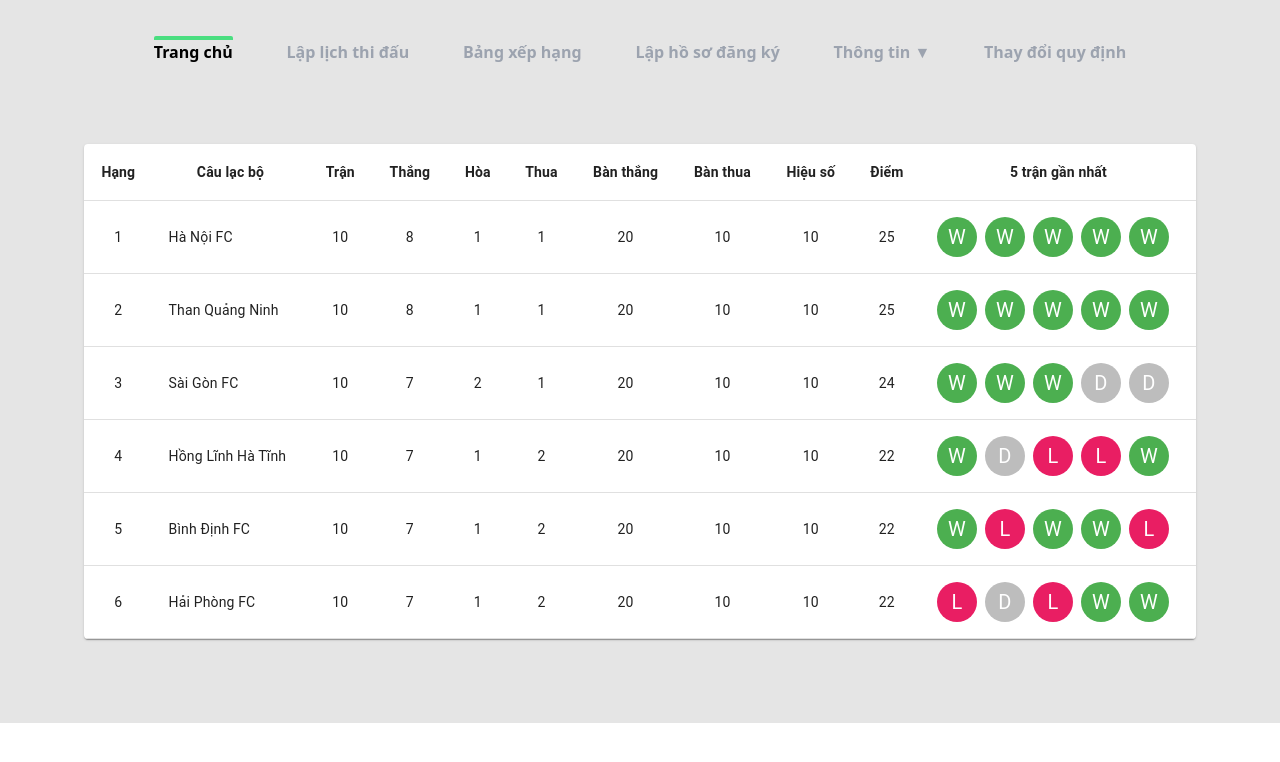
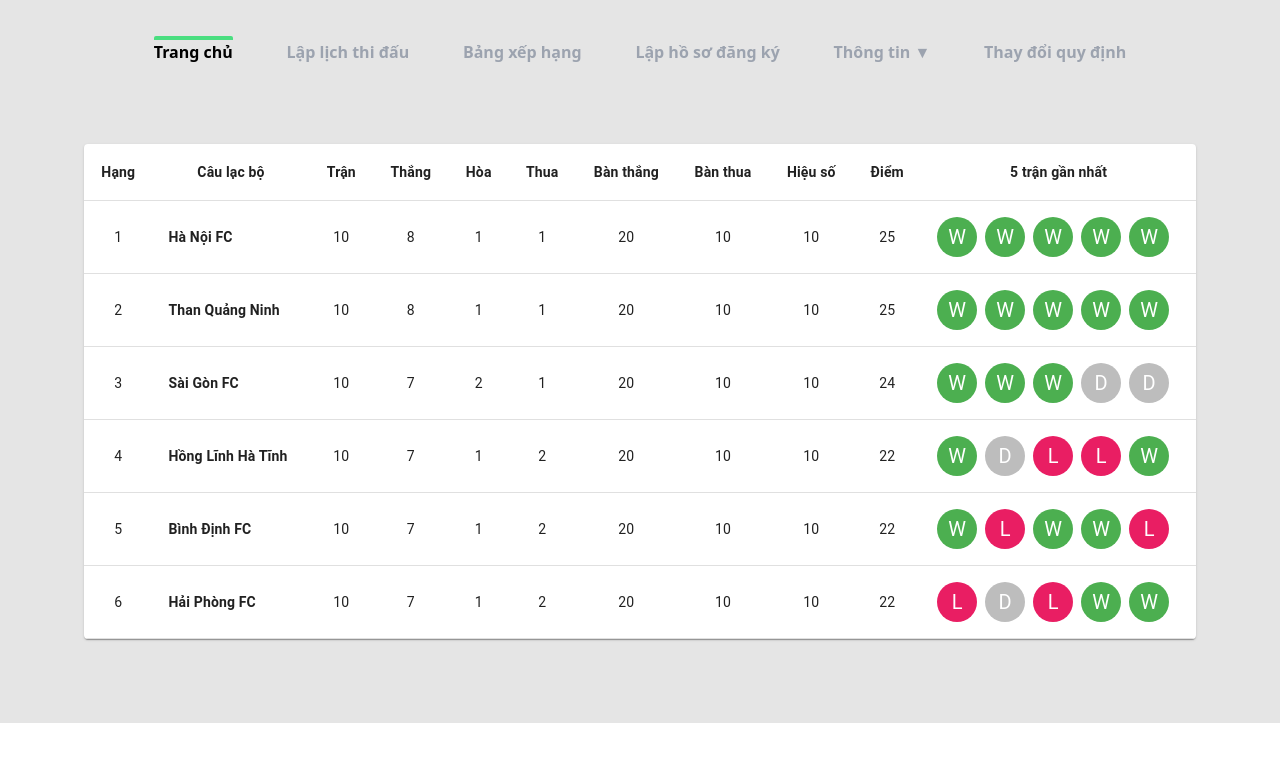
Before and after one commit to let-me-out-HCMUS/introSE, a React (Vite) app in the folder client/admin/: page /rank in a window 1280 px wide. Shown: the top 762 px of the page. Built offline with nearby package versions, Linux system fonts and the light colour scheme.

Commit message:
add link to Rankpage

```diff
--- a/client/admin/src/features/ranking/RankTable.jsx
+++ b/client/admin/src/features/ranking/RankTable.jsx
@@ -9,6 +9,7 @@
 import Paper from "@mui/material/Paper";
 import Avatar from "@mui/material/Avatar";
 import Stack from "@mui/material/Stack";
+import { Link } from "react-router-dom";
 
 function renderResult(row) {
   return row.map((result, index) => {
@@ -66,7 +67,11 @@
               <TableCell component="th" scope="row" align="center">
                 {index + 1}
               </TableCell>
-              <TableCell>{row.club}</TableCell>
+              <TableCell>
+                <Link to={`/clubs/${row.id}`}>
+                  <b>{row.club}</b>
+                </Link>
+              </TableCell>
               <TableCell align="center">{row.played}</TableCell>
               <TableCell align="center">{row.won}</TableCell>
               <TableCell align="center">{row.draw}</TableCell>
```
